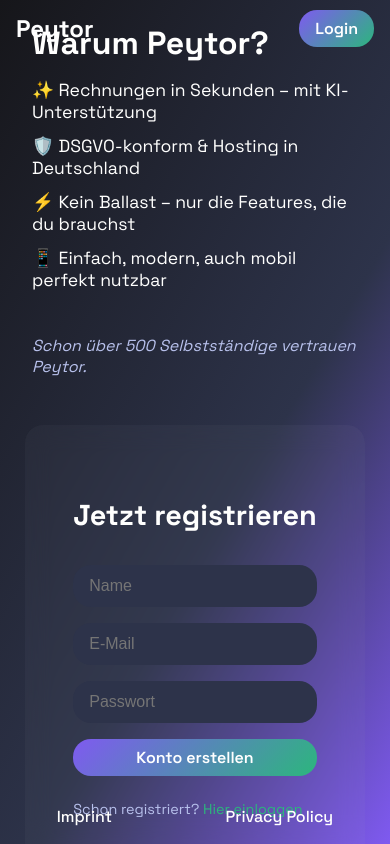
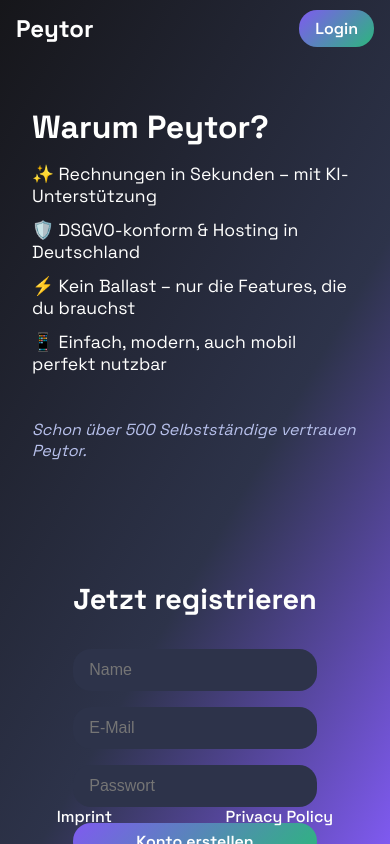
Before and after one commit to M1roel/Peytor, an Angular app: page /register in a window 390 px wide. Built offline with nearby package versions, Linux system fonts and the light colour scheme.

Commit message:
responsive: Register Component

```diff
--- a/src/app/features/auth/register/register.component.scss
+++ b/src/app/features/auth/register/register.component.scss
@@ -6,7 +6,7 @@
   @include m.flexBox();
   position: relative;
   width: 100%;
-  height: calc(100vh - 112px);
+  min-height: calc(100vh - 112px);
 
   @media (max-width: 768px) {
     flex-direction: column;
@@ -45,8 +45,8 @@
 
 .register-form {
   flex: 1;
-  background: rgba(255, 255, 255, 0.03);
-  backdrop-filter: blur(12px);
+  /*background: rgba(255, 255, 255, 0.03);
+  backdrop-filter: blur(12px);*/
   padding: 3rem;
   border-radius: v.$radius;
   display: flex;
--- a/src/app/shared/header/header.component.scss
+++ b/src/app/shared/header/header.component.scss
@@ -3,7 +3,7 @@
 @use "sass:color";
 
 .main-header {
-    position: absolute;
+    position: fixed;
     top: 0;
     left: 0;
     width: 100%;
--- a/src/styles.scss
+++ b/src/styles.scss
@@ -70,6 +70,7 @@
   flex-direction: column;
   min-height: 0;
   width: 100%;
+  padding-top: 168px;
 }
 
 .button-primary {
```
